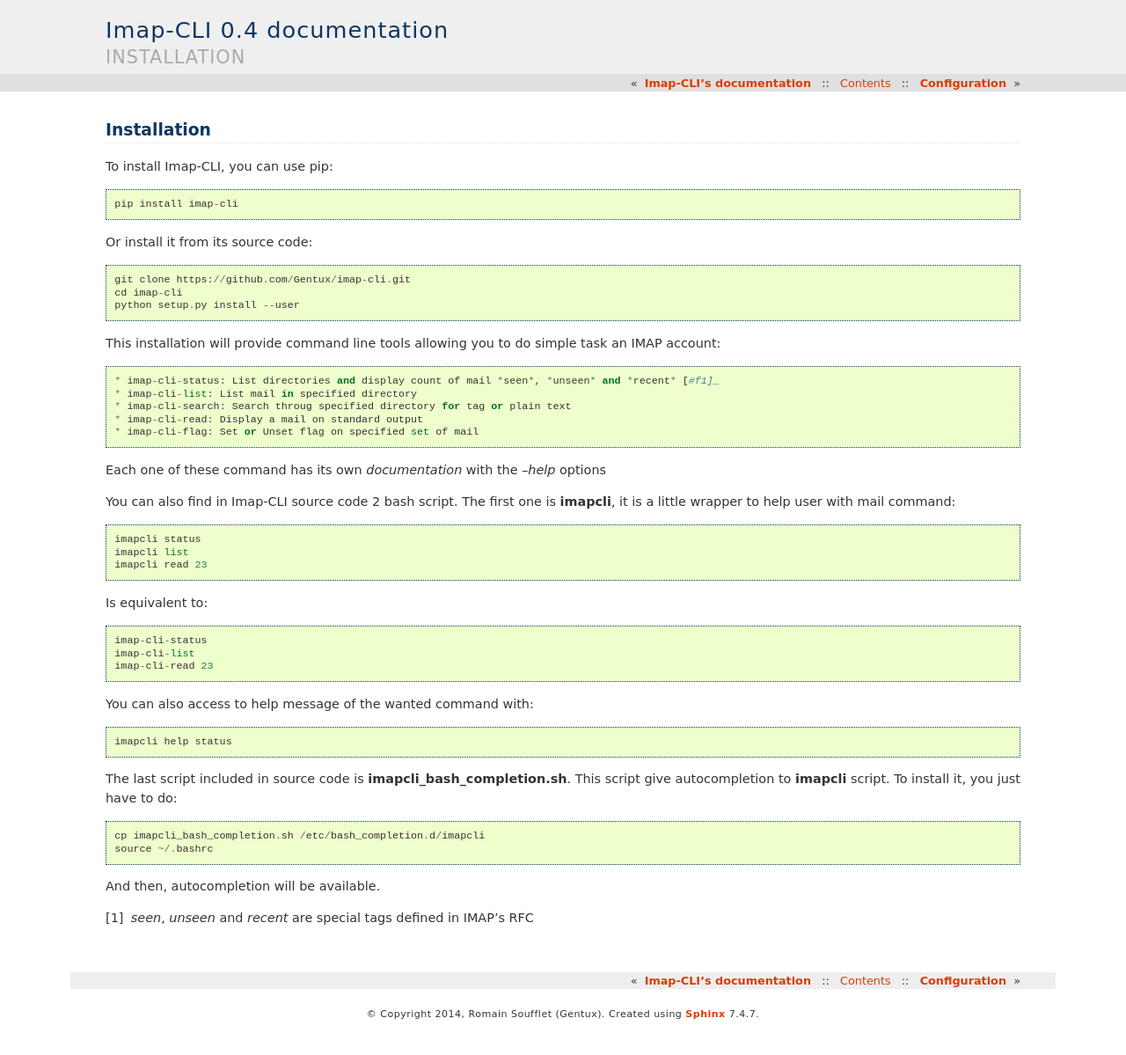
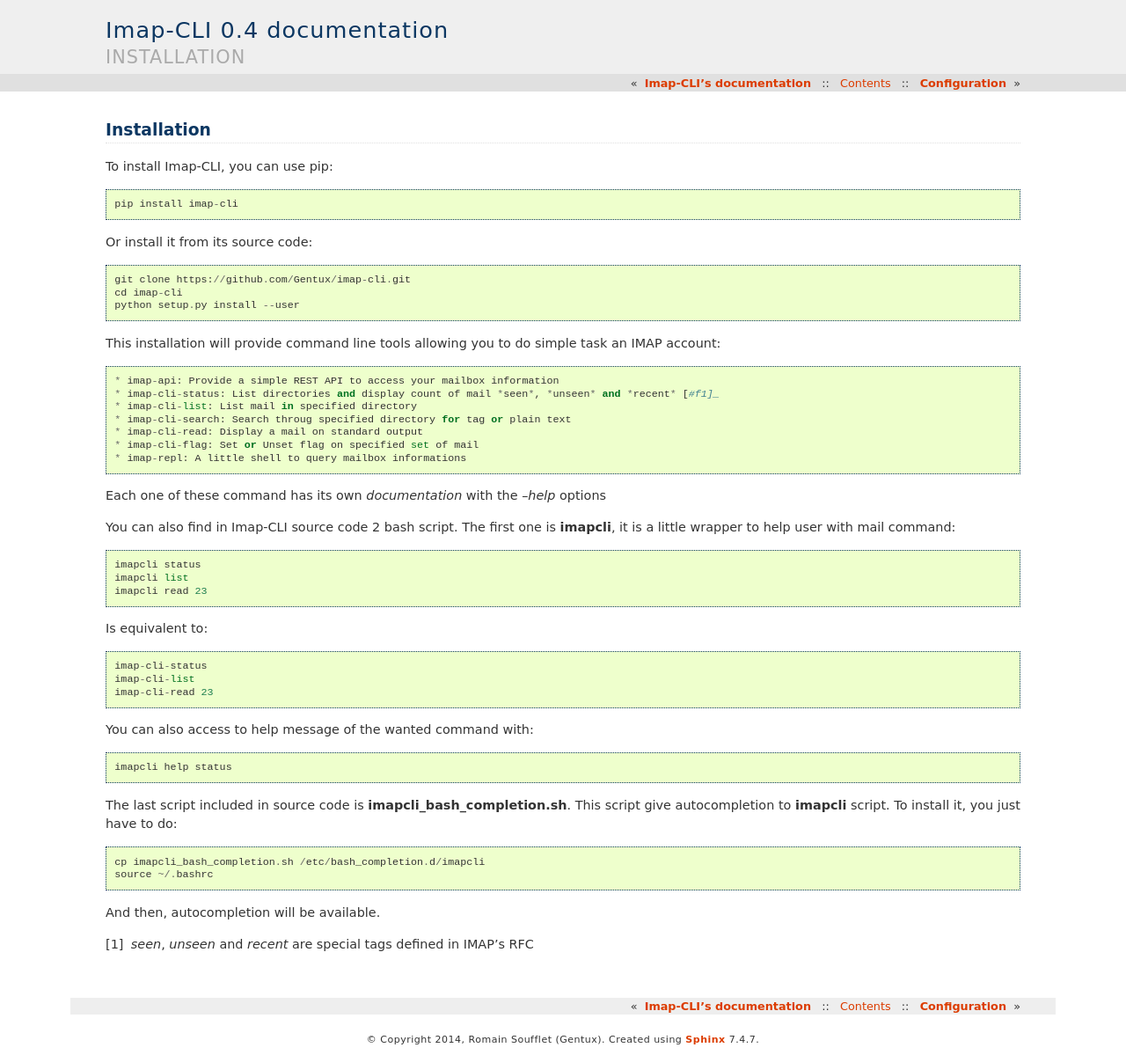
Before and after one commit to Gentux/imap-cli, a Sphinx documentation site: the page built from doc/installation.rst, in a window 1280 px wide. Shown: the whole page at 88% size. Built offline with Sphinx 7.4.7, drawn with Linux system fonts in a browser that asks for light colours; before the commit the page ends 1170 px from its top, so only the background shows below that.

```diff
--- a/doc/index.rst
+++ b/doc/index.rst
@@ -33,6 +33,7 @@ Contents:
     connection
     status
     imap-search
+    REPL
     roadmap
     contribute
 
--- a/doc/installation.rst
+++ b/doc/installation.rst
@@ -14,11 +14,13 @@ Or install it from its source code::
 
 This installation will provide command line tools allowing you to do simple task an IMAP account::
 
+* imap-api: Provide a simple REST API to access your mailbox information
 * imap-cli-status: List directories and display count of mail *seen*, *unseen* and *recent* [#f1]_
 * imap-cli-list: List mail in specified directory
 * imap-cli-search: Search throug specified directory for tag or plain text
 * imap-cli-read: Display a mail on standard output
 * imap-cli-flag: Set or Unset flag on specified set of mail
+* imap-repl: A little shell to query mailbox informations
 
 Each one of these command has its own *documentation* with the *--help* options
 
```
Also changed, not shown: doc/REPL.rst (added, +19 -0 lines).
